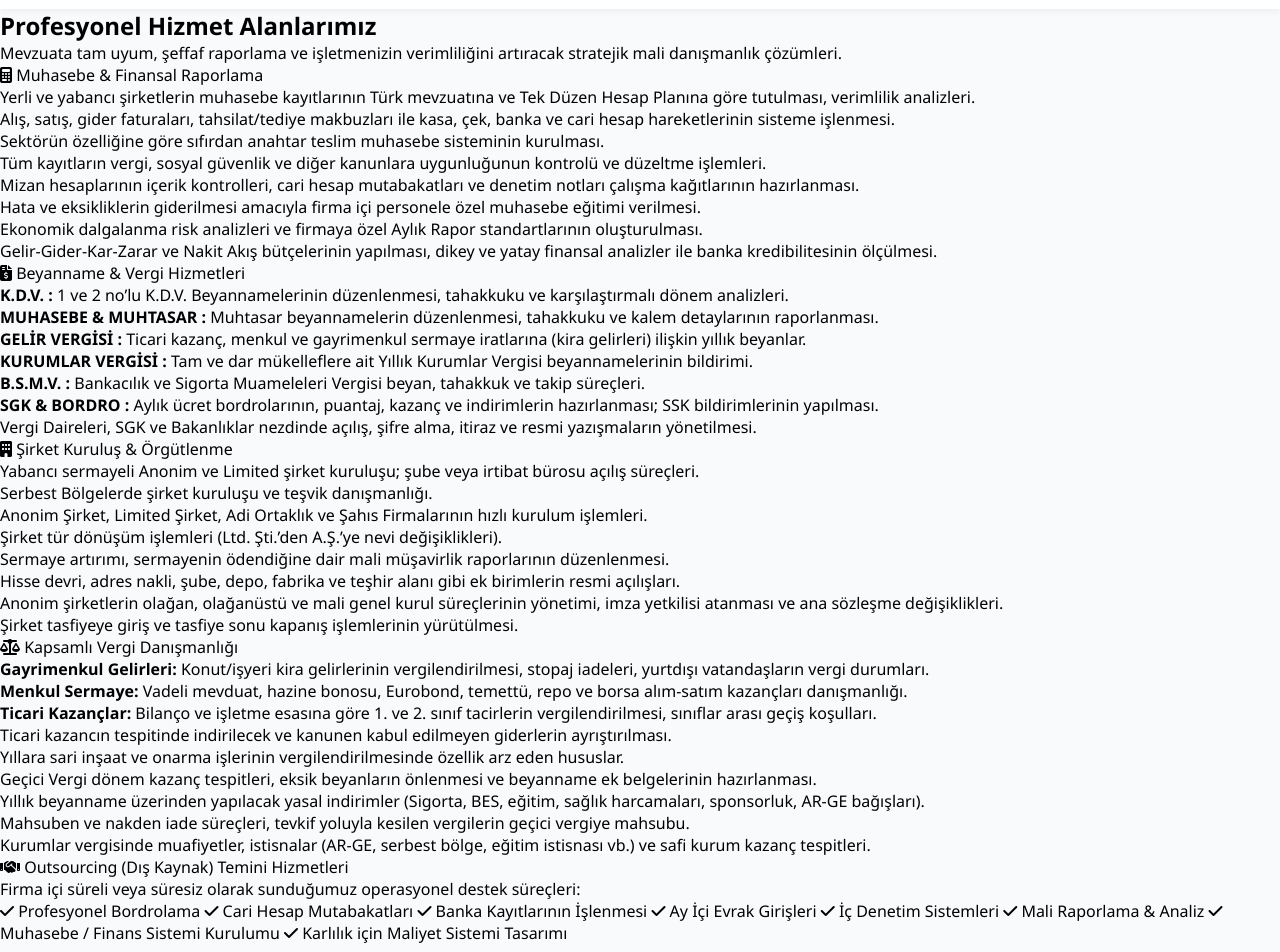
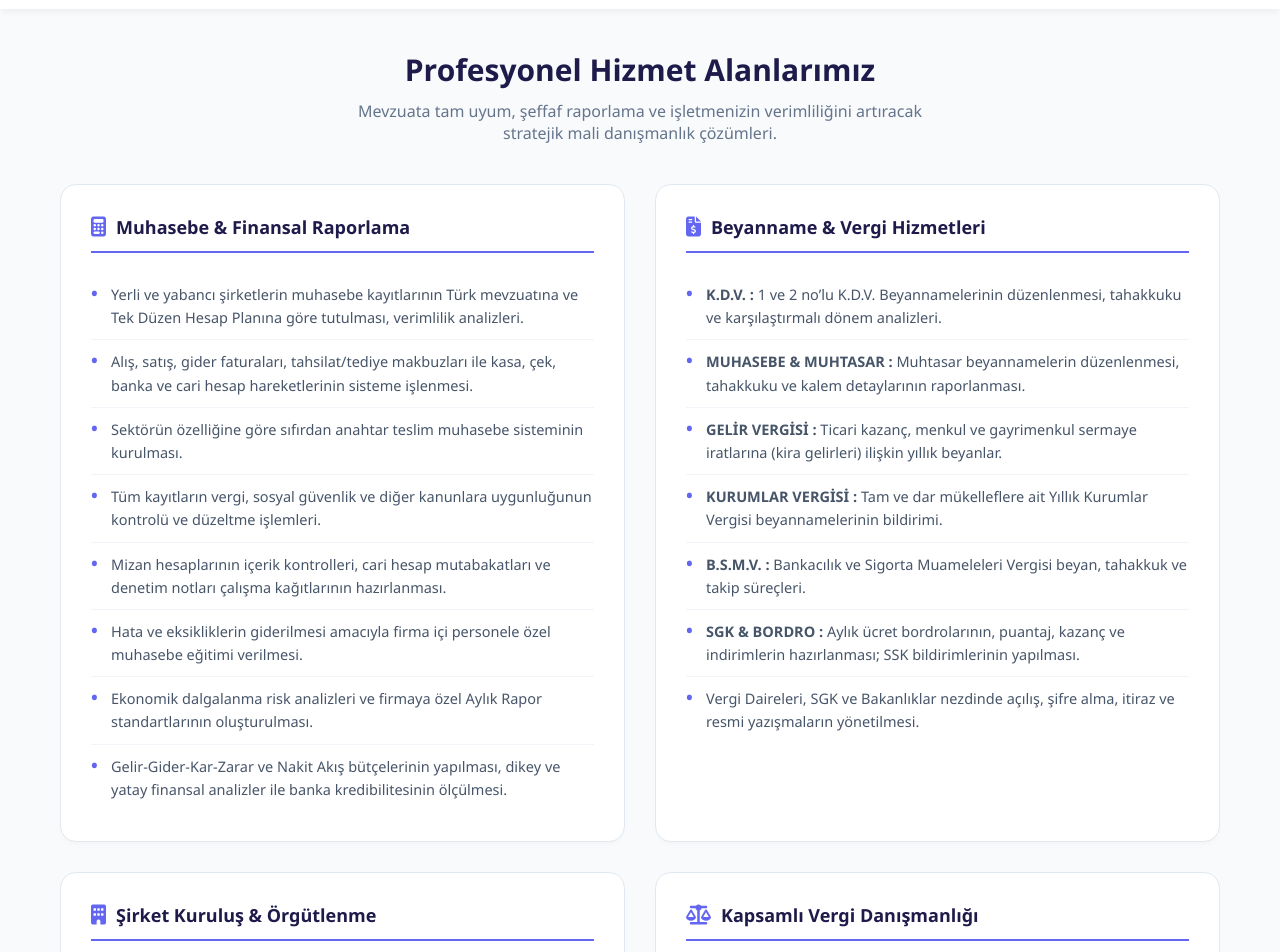
Before and after one commit to kemalcerit1/cerit-muhasebe, a plain HTML site: page hizmetler.html in a window 1280 px wide. Shown: the part 120-1072 px from the top of the page. Drawn offline with Linux system fonts and the light colour scheme.

Commit message:
Update style.css

```diff
--- a/style.css
+++ b/style.css
@@ -246,3 +246,144 @@ body {
     display: flex;
     gap: 25px; /* Menü elemanlarının kendi arasındaki boşluk */
 }
+/* ==========================================================================
+   💼 HİZMETLERİMİZ SAYFASI PREMİUM STİLLERİ
+   ========================================================================== */
+.services-container {
+    max-width: 1200px;
+    margin: 40px auto;
+    padding: 0 20px 60px 20px;
+}
+
+.services-intro {
+    text-align: center;
+    margin-bottom: 40px;
+}
+
+.services-intro h2 {
+    font-size: 30px;
+    color: #1e1b4b;
+    font-weight: 800;
+    margin-bottom: 10px;
+}
+
+.services-intro p {
+    color: #64748b;
+    font-size: 16px;
+    max-width: 600px;
+    margin: 0 auto;
+}
+
+/* Hizmetler Grid Yapısı */
+.services-grid {
+    display: grid;
+    grid-template-columns: repeat(2, 1fr); /* Yan yana 2 büyük kategori kutusu */
+    gap: 30px;
+}
+
+.service-category-card {
+    background: #ffffff;
+    border-radius: 16px;
+    padding: 30px;
+    border: 1px solid #e2e8f0;
+    box-shadow: 0 4px 6px -1px rgba(0, 0, 0, 0.02), 0 2px 4px -1px rgba(0, 0, 0, 0.01);
+    transition: transform 0.2s, box-shadow 0.2s;
+}
+
+.service-category-card:hover {
+    transform: translateY(-3px);
+    box-shadow: 0 10px 15px -3px rgba(0, 0, 0, 0.05);
+}
+
+/* Kategori Başlığı */
+.category-title {
+    font-size: 18px;
+    font-weight: 700;
+    color: #1e1b4b;
+    border-bottom: 2px solid #6366f1; /* Mor/İndigo alt çizgi */
+    padding-bottom: 12px;
+    margin-bottom: 20px;
+    display: flex;
+    align-items: center;
+    gap: 10px;
+}
+
+.category-title i {
+    color: #6366f1;
+    font-size: 20px;
+}
+
+/* Listenin Maddeleri */
+.service-list {
+    list-style: none;
+}
+
+.service-list li {
+    font-size: 14.5px;
+    color: #475569;
+    line-height: 1.6;
+    padding: 10px 0;
+    border-bottom: 1px solid #f1f5f9;
+    position: relative;
+    padding-left: 20px;
+}
+
+.service-list li:last-child {
+    border-bottom: none;
+}
+
+/* Maddelerin soluna şık küçük nokta simgesi */
+.service-list li::before {
+    content: "•";
+    color: #6366f1;
+    font-weight: bold;
+    font-size: 18px;
+    position: absolute;
+    left: 0;
+    top: 6px;
+}
+
+/* Outsourcing alanını tam genişlik yapalım */
+.single-wide {
+    grid-column: span 2;
+    background: #fdfdfd;
+    border: 1px dashed #6366f1;
+}
+
+.outsourcing-box p {
+    font-weight: 600;
+    color: #334155;
+    margin-bottom: 15px;
+}
+
+.out-grid {
+    display: grid;
+    grid-template-columns: repeat(3, 1fr); /* İçi 3 sütun olsun */
+    gap: 15px;
+}
+
+.out-grid span {
+    font-size: 14px;
+    color: #475569;
+    font-weight: 500;
+    display: flex;
+    align-items: center;
+    gap: 8px;
+}
+
+.out-grid span i {
+    color: #10b981; /* Yeşil check simgeleri */
+}
+
+/* 📱 Hizmetler Sayfası Mobil Uyumluluk */
+@media (max-width: 768px) {
+    .services-grid {
+        grid-template-columns: 1fr; /* Mobilde her şey alt alta tek sütun */
+    }
+    .single-wide {
+        grid-column: span 1;
+    }
+    .out-grid {
+        grid-template-columns: 1fr; /* Outsourcing de mobilde tek satıra düşer */
+    }
+}
```
